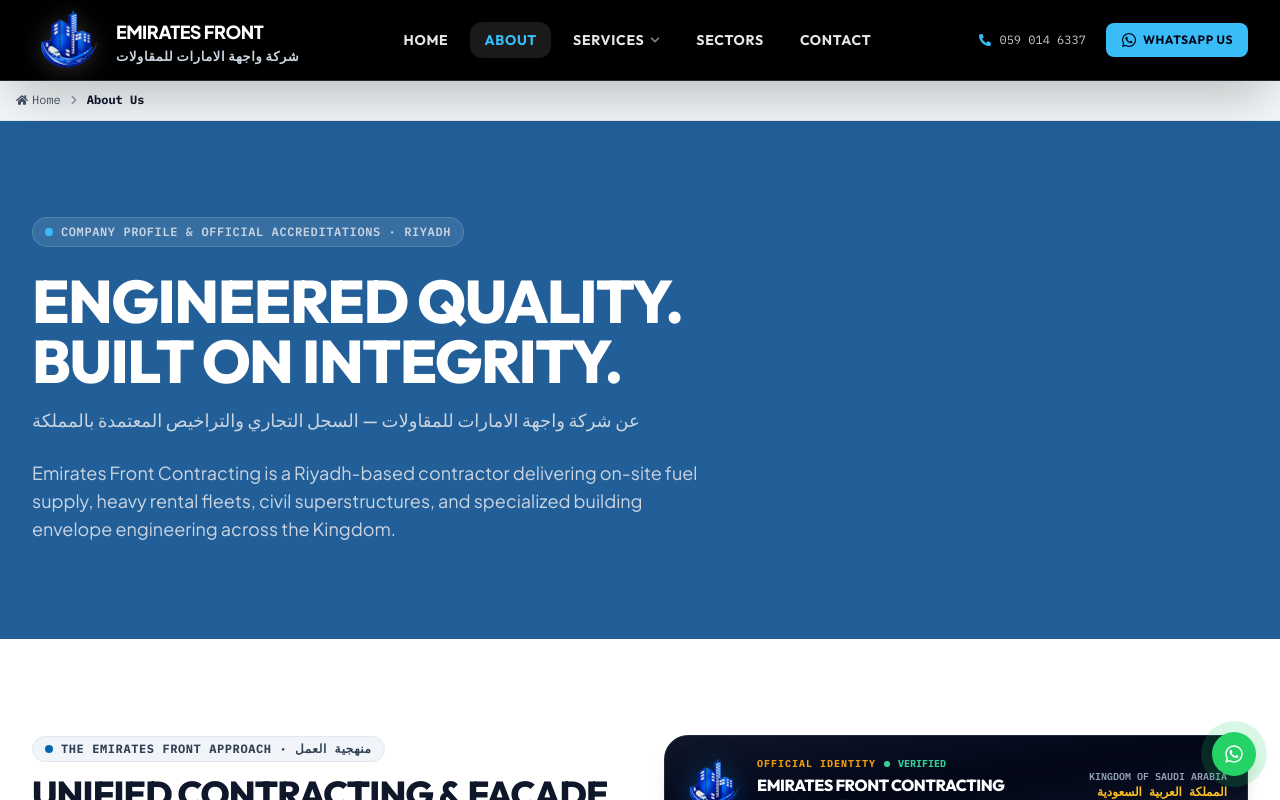
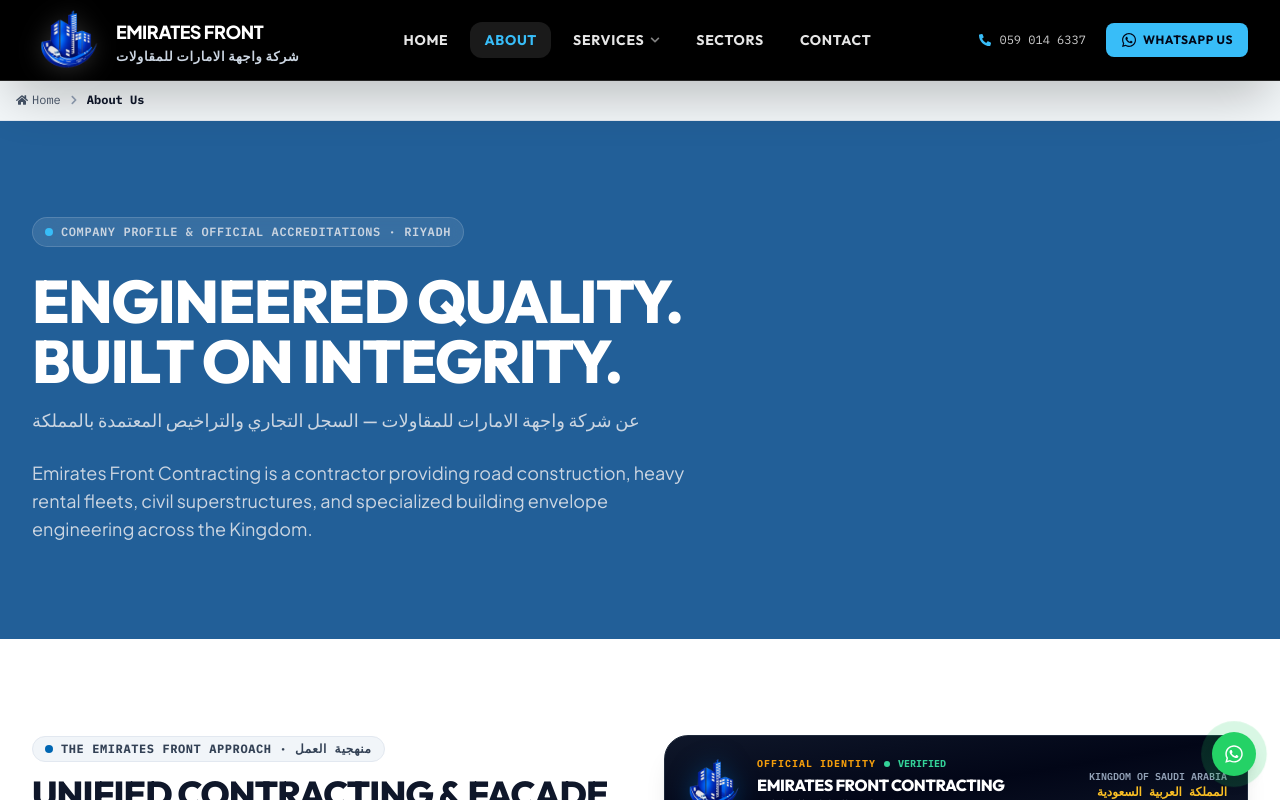
Before and after one commit to MahadSajjad/Emirates-Front-Contracting, a React (Vite) app: page /about in a window 1280 px wide. Shown: the top 800 px of the page. Built offline with nearby package versions, Linux system fonts and the light colour scheme.

Commit message:
feat: create About page component with company profile and official accreditations

```diff
--- a/src/pages/About/index.jsx
+++ b/src/pages/About/index.jsx
@@ -67,7 +67,7 @@
                 عن شركة واجهة الامارات للمقاولات — السجل التجاري والتراخيص المعتمدة بالمملكة
               </p>
               <p className="text-slate-300 text-base sm:text-lg leading-relaxed font-normal max-w-2xl">
-                Emirates Front Contracting is a Riyadh-based contractor delivering on-site fuel supply, heavy rental fleets, civil superstructures, and specialized building envelope engineering across the Kingdom.
+                Emirates Front Contracting is a contractor providing road construction, heavy rental fleets, civil superstructures, and specialized building envelope engineering across the Kingdom.
               </p>
             </Reveal>
           </div>
```
